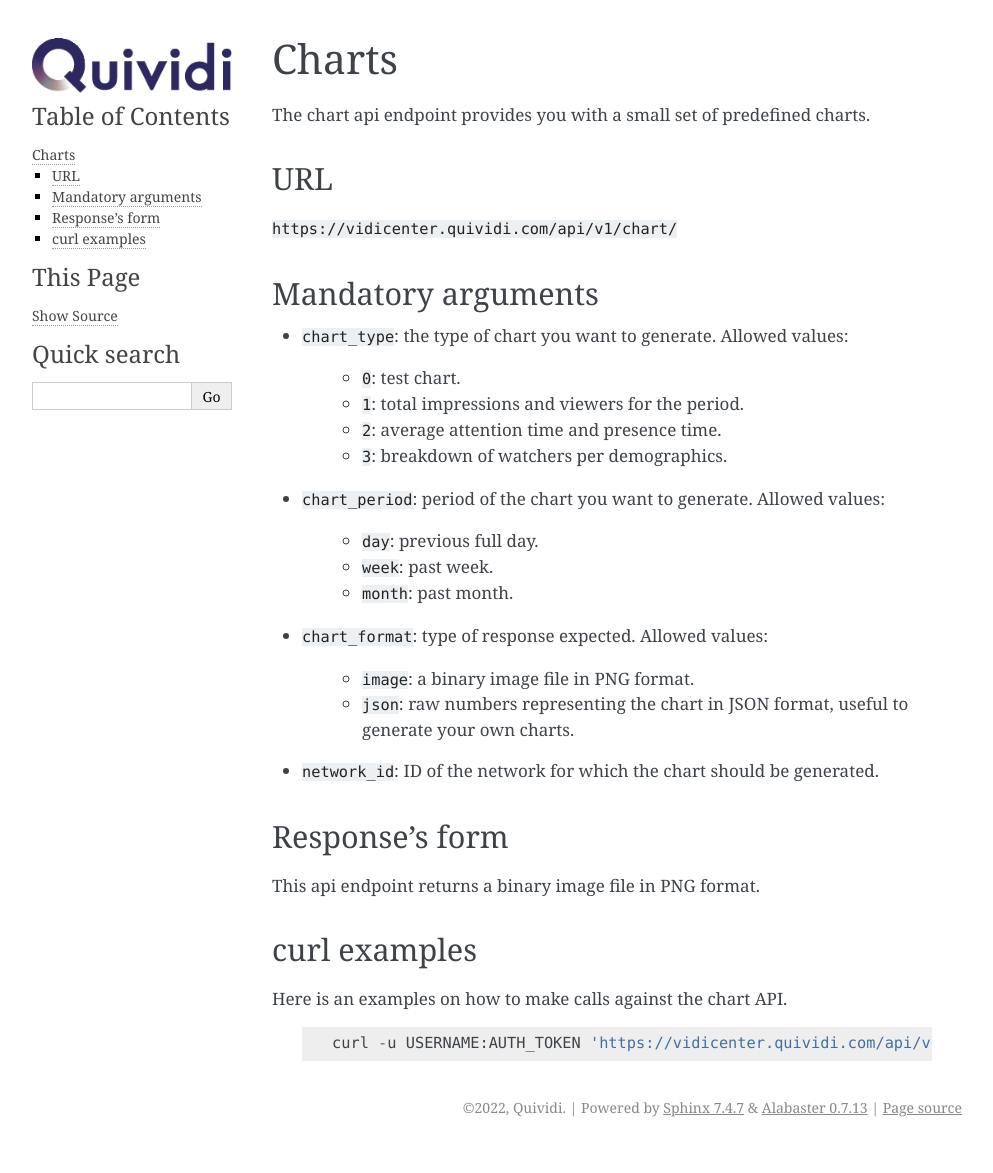
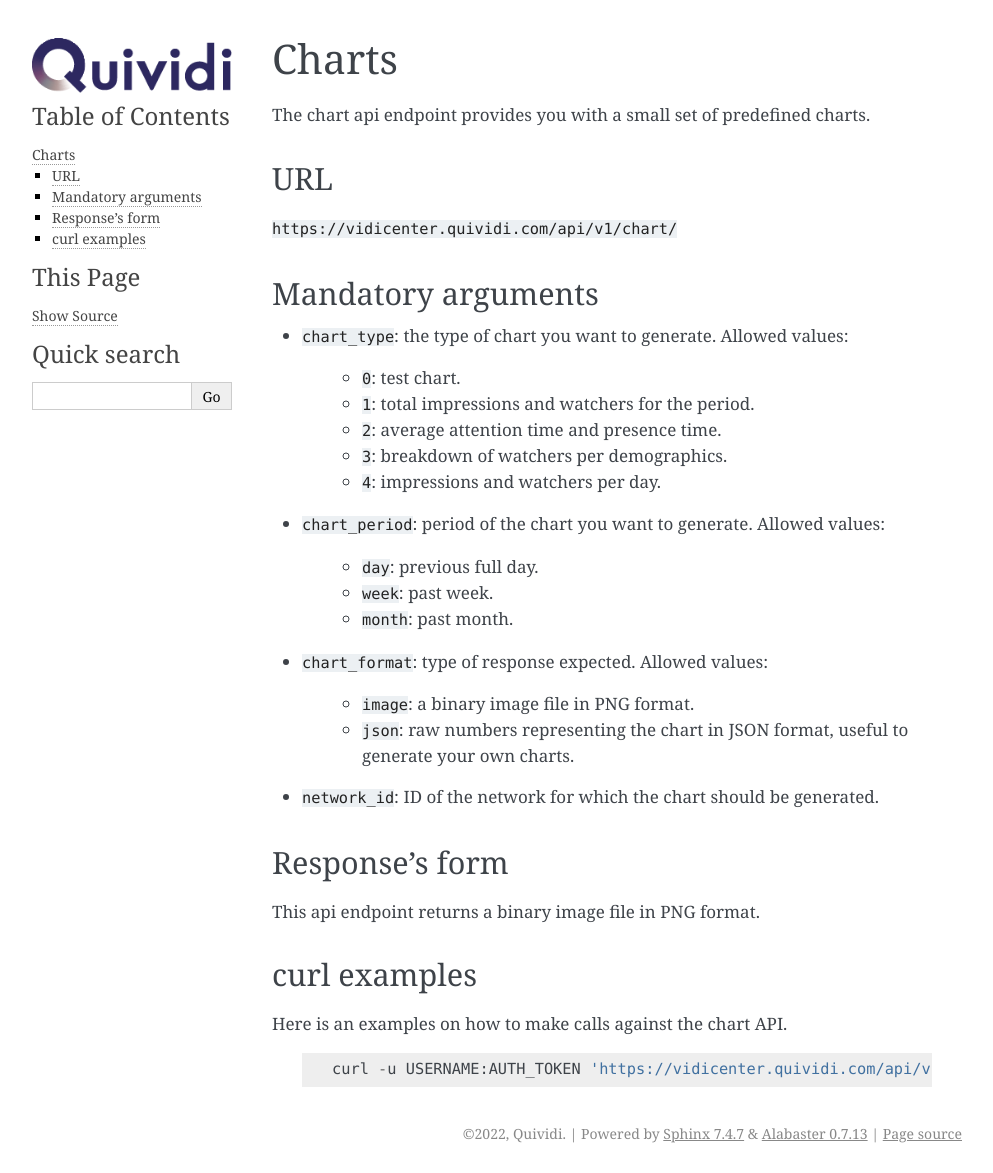
Before and after one commit to quividi/vidicenter-api-documentation, a Sphinx documentation site: the page built from docs/source/chart.rst, in a window 1280 px wide. Shown: the whole page, without its empty margins (148-1141 px from the left). Built offline with Sphinx 7.4.7, drawn with Linux system fonts in a browser that asks for light colours; before the commit the page ends 1147 px from its top, so only the background shows below that.

Commit message:
Evol [#180798961] charts api: document impressions and watchers per day chart

```diff
--- a/docs/source/chart.rst
+++ b/docs/source/chart.rst
@@ -18,9 +18,10 @@
 * ``chart_type``: the type of chart you want to generate. Allowed values:
 
     * ``0``: test chart.
-    * ``1``: total impressions and viewers for the period.
+    * ``1``: total impressions and watchers for the period.
     * ``2``: average attention time and presence time.
     * ``3``: breakdown of watchers per demographics.
+    * ``4``: impressions and watchers per day.
 
 * ``chart_period``: period of the chart you want to generate. Allowed values:
 
```
